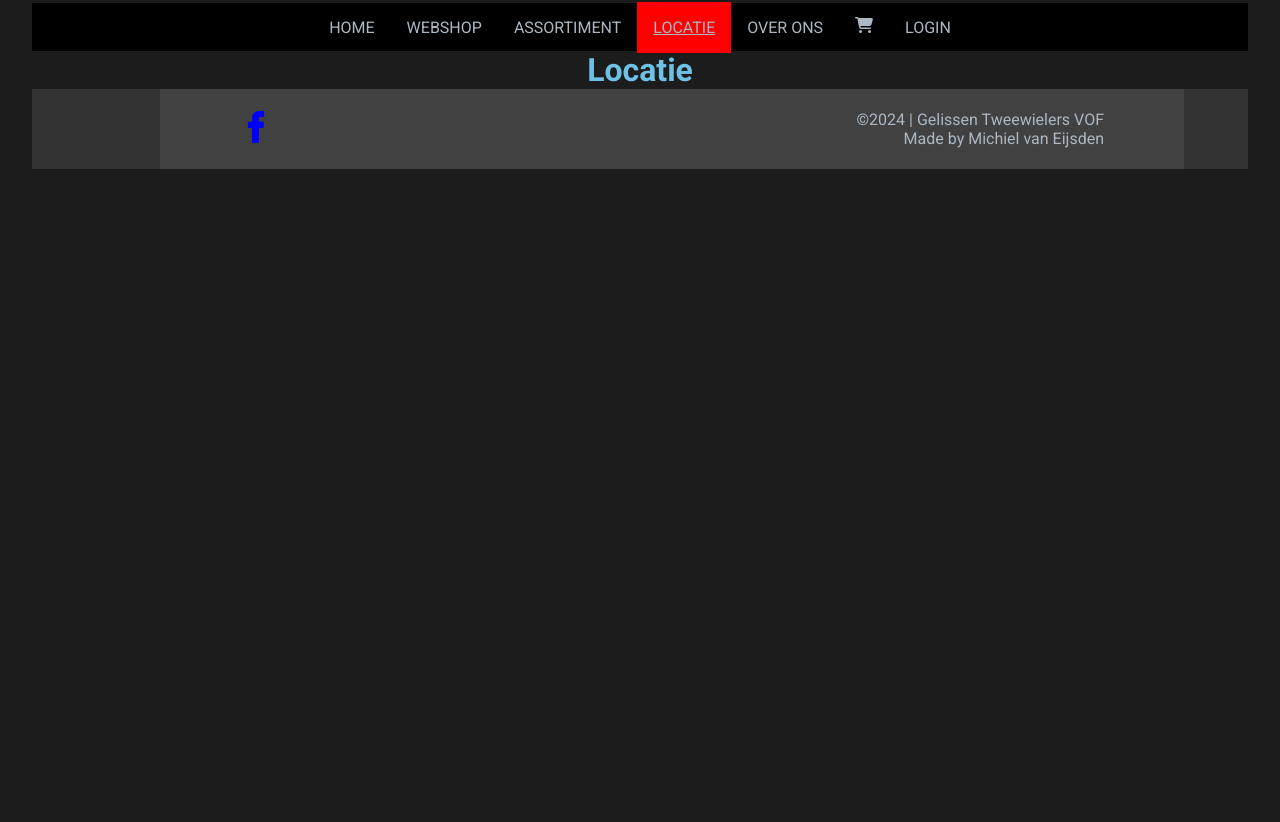
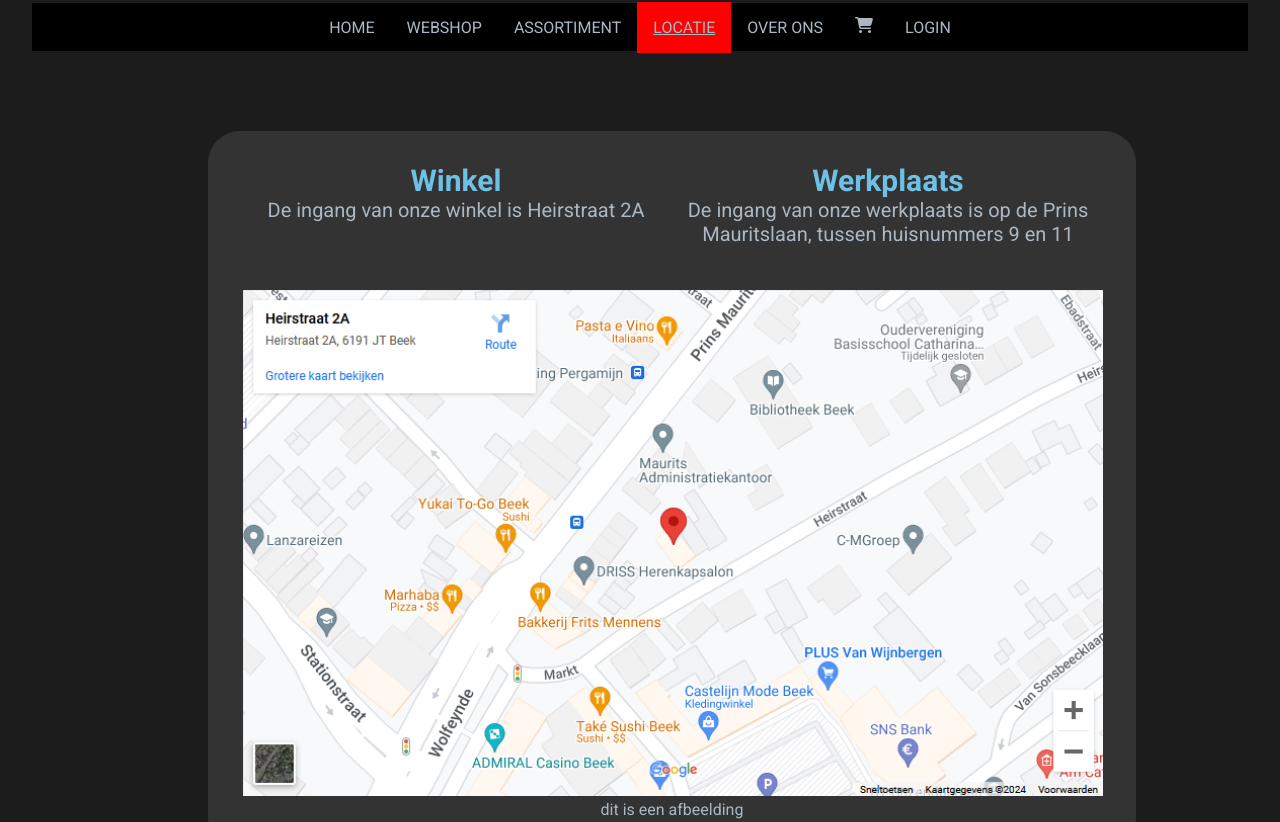
Before and after one commit to MichielvanEijsden/eindopdracht-gelissen, a React (Vite) app: page /Location in a window 1280 px wide. Shown: the part 513-1335 px from the top of the page. Before the commit the page ends 800 px from the top, so only its background shows below. Built offline with nearby package versions, Linux system fonts and the light colour scheme.

Commit message:
locatian page gemaakt

```diff
--- a/src/pages/location/Location.css
+++ b/src/pages/location/Location.css
@@ -0,0 +1,17 @@
+.location-container{
+    display: flex;
+    flex-direction: column;
+
+}
+.location-text-wrapper{
+    display: flex;
+    justify-content: space-evenly;
+}
+.location-text{
+    width: 50%;
+    font-size: 20px;
+}
+.map{
+    width: 100%;
+    margin-top: 40px;
+}
--- a/src/pages/location/Location.jsx
+++ b/src/pages/location/Location.jsx
@@ -1,4 +1,31 @@
-function Location(){
-    return(<h1>Locatie</h1>)
+import './Location.css'
+import map from '../../assets/map.png'
+function Location() {
+    return (
+        <div className='outer-container'>
+            <div className='inner-container'>
+                <section className='center-page-container'>
+                    <div className='location-container'>
+                        <div className='location-text-wrapper'>
+                            <div className='location-text'>
+                            <h1>Winkel</h1>
+                            <p>De ingang van onze winkel is Heirstraat 2A</p>
+                            </div>
+                            <div className='location-text'>
+                            <h1>Werkplaats</h1>
+                            <p>De ingang van onze werkplaats is op de Prins Mauritslaan, tussen huisnummers 9 en 11</p>
+                            </div>
+                        </div>
+                        <span>
+                            <img className='map' src={map} alt='map'/>
+                            <figcaption>dit is een afbeelding</figcaption>
+                        </span>
+                    </div>
+
+                </section>
+            </div>
+        </div>
+    )
 }
+
 export default Location
```
Also changed, not shown: src/assets/map.PNG (added).
